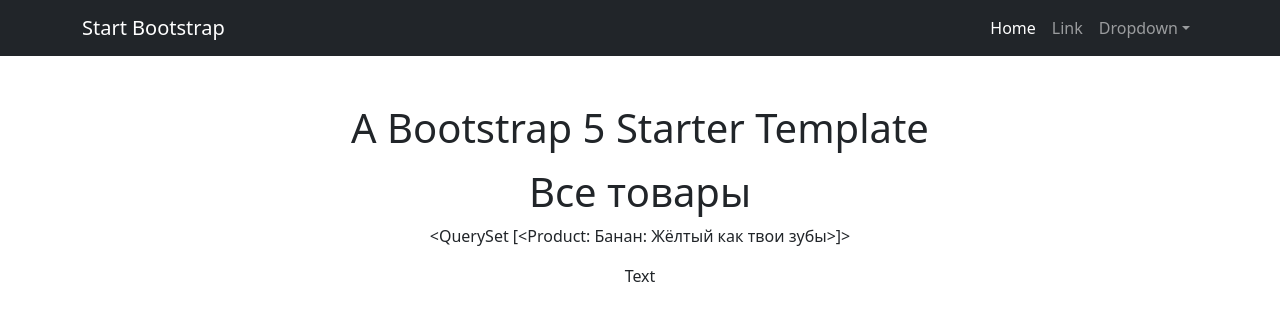
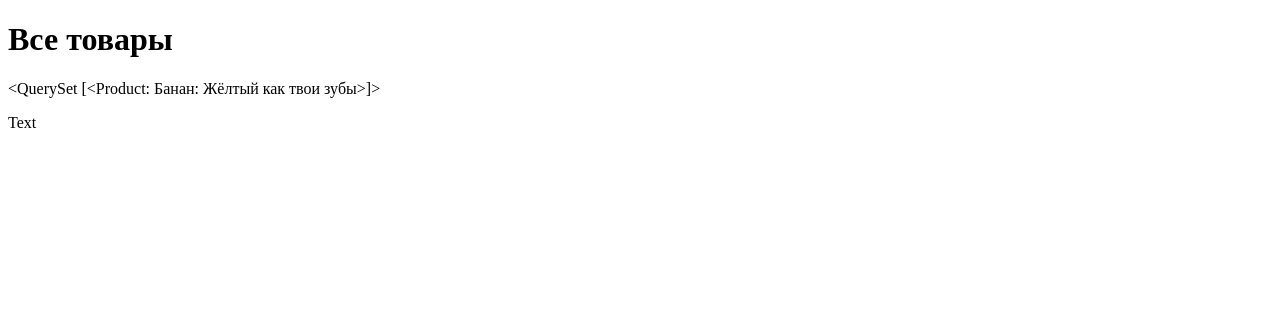
Before and after one commit to Tasank/PortalNews, a Django app: page /products/ in a window 1280 px wide. Shown: the top 321 px of the page. Run offline with Django 4.2, Linux system fonts and the light colour scheme; data comes from the database, SQL or seed files in the repository.

Commit message:
Добавление
Signed-off-by: Tasank <apanasovich04@mail.ru>

```diff
--- a/model_test/templates/flatpages/default.html
+++ b/model_test/templates/flatpages/default.html
@@ -1,50 +1,15 @@
 <!DOCTYPE html>
 <html lang="en">
     <head>
-        <meta charset="utf-8" />
-        <meta name="viewport" content="width=device-width, initial-scale=1, shrink-to-fit=no" />
-        <meta name="description" content="" />
-        <meta name="author" content="" />
         <title>{% block title %}{% endblock title %}</title>
-        <!-- Favicon-->
-        <link rel="icon" type="image/x-icon" href="assets/favicon.ico" />
-        <!-- Core theme CSS (includes Bootstrap)-->
-        <link href="css/styles.css" rel="stylesheet" />
     </head>
-    <body>
-        <!-- Responsive navbar-->
-        <nav class="navbar navbar-expand-lg navbar-dark bg-dark">
-            <div class="container">
-                <a class="navbar-brand" href="#">Start Bootstrap</a>
-                <button class="navbar-toggler" type="button" data-bs-toggle="collapse" data-bs-target="#navbarSupportedContent" aria-controls="navbarSupportedContent" aria-expanded="false" aria-label="Toggle navigation"><span class="navbar-toggler-icon"></span></button>
-                <div class="collapse navbar-collapse" id="navbarSupportedContent">
-                    <ul class="navbar-nav ms-auto mb-2 mb-lg-0">
-                        <li class="nav-item"><a class="nav-link active" aria-current="page" href="#">Home</a></li>
-                        <li class="nav-item"><a class="nav-link" href="#">Link</a></li>
-                        <li class="nav-item dropdown">
-                            <a class="nav-link dropdown-toggle" id="navbarDropdown" href="#" role="button" data-bs-toggle="dropdown" aria-expanded="false">Dropdown</a>
-                            <ul class="dropdown-menu dropdown-menu-end" aria-labelledby="navbarDropdown">
-                                <li><a class="dropdown-item" href="#">Action</a></li>
-                                <li><a class="dropdown-item" href="#">Another action</a></li>
-                                <li><hr class="dropdown-divider" /></li>
-                                <li><a class="dropdown-item" href="#">Something else here</a></li>
-                            </ul>
-                        </li>
-                    </ul>
-                </div>
-            </div>
-        </nav>
         <!-- Page content-->
         <div class="container">
             <div class="text-center mt-5">
-                <h1>A Bootstrap 5 Starter Template</h1>
                 <p class="lead">{% block content %}TEXT{% endblock content %}</p>
                 <p>Text</p>
             </div>
         </div>
-        <!-- Bootstrap core JS-->
-        <script src="https://cdn.jsdelivr.net/npm/bootstrap@5.2.3/dist/js/bootstrap.bundle.min.js"></script>
-        <!-- Core theme JS-->
-        <script src="js/scripts.js"></script>
+
     </body>
 </html>
```
Also changed, not shown: model_test/templates/product.html (renamed from model_test/templates/flatpages/product.html).
